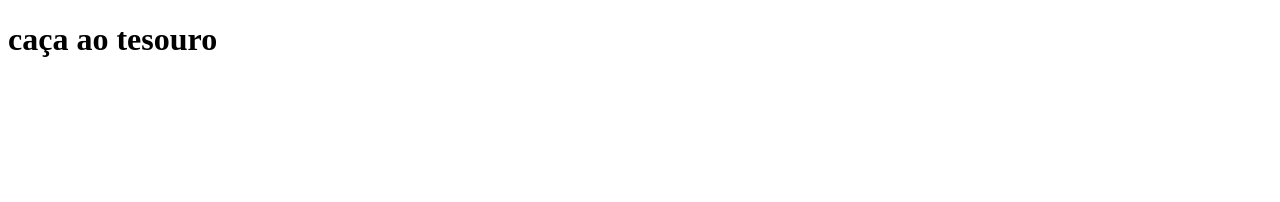
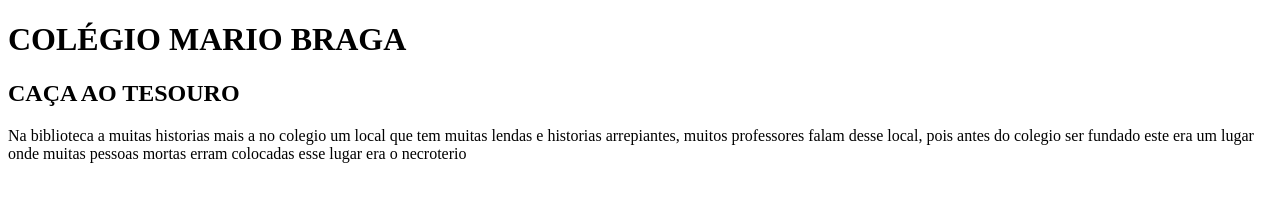
Before and after one commit to farllyn007/far007, a plain HTML site: page index.html in a window 1280 px wide. Drawn offline with Linux system fonts and the light colour scheme.

Commit message:
caça ao tesouro

```diff
--- a/index.html
+++ b/index.html
@@ -11,6 +11,10 @@
 
 </head>
 <body>
-   <header><h1> caça ao tesouro</h1></header>
+   <header><h1>COLÉGIO MARIO BRAGA</h1>
+<h2>CAÇA AO TESOURO</h2>
+<p>Na biblioteca a muitas historias mais a no colegio um local que tem muitas lendas e historias arrepiantes, muitos professores falam desse local, pois antes do colegio ser fundado este era um lugar onde muitas pessoas mortas erram colocadas esse lugar era o necroterio </p>
+
+</header>
 </body>
 </html>
```
